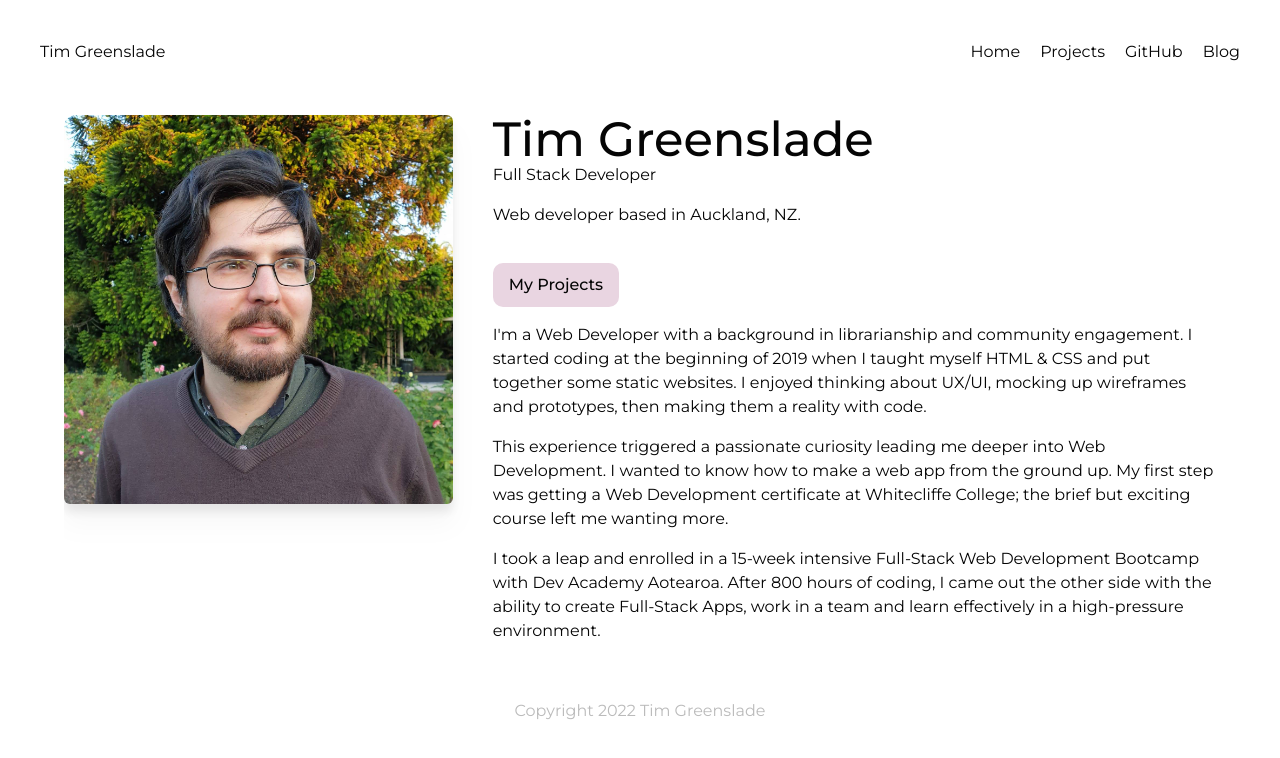
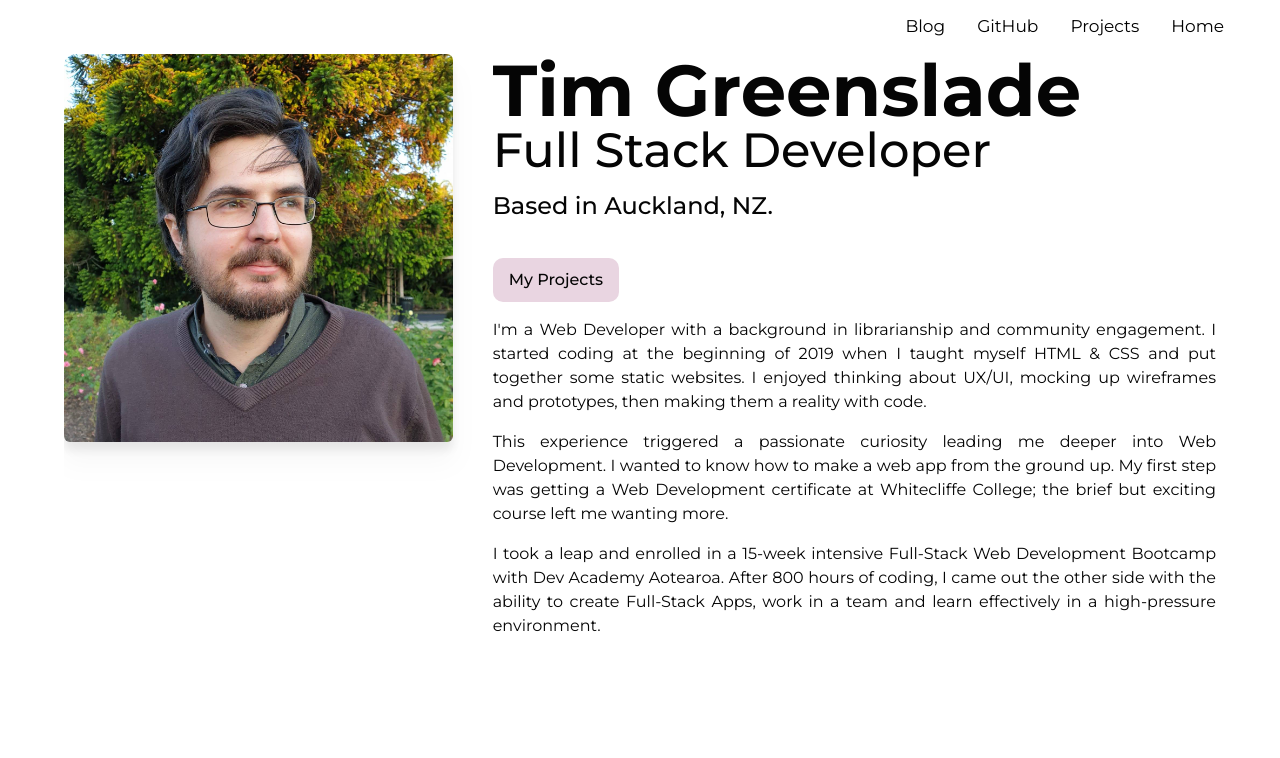
Before and after one commit to treegroves/portfolio-gatsby, a Gatsby site: page / in a window 1280 px wide. Built offline with nearby package versions, Linux system fonts and the light colour scheme; Gatsby itself is replaced by a stand-in of ours.

Commit message:
Update tbe md

```diff
--- a/src/components/Layout.js
+++ b/src/components/Layout.js
@@ -7,9 +7,7 @@ export default function Layout({ children }) {
     <div className="layout">
       <Navbar />
       <div className="content">{children}</div>
-      <footer>
-        <p>Copyright 2022 Tim Greenslade</p>
-      </footer>
+      <footer></footer>
     </div>
   )
 }
--- a/src/components/Navbar.js
+++ b/src/components/Navbar.js
@@ -16,7 +16,6 @@ export default function Navbar() {
 
   return (
     <nav>
-      <h1>{title}</h1>
       <div className="links">
         <Link to="/">Home</Link>
         <Link to="/projects">Projects</Link>
--- a/src/pages/index.js
+++ b/src/pages/index.js
@@ -15,13 +15,14 @@ export default function Home({ data }) {
               className="drop-shadow-xl rounded-md grounded-lg mr-10"
             />
           </div>
-          <div>
-            <h2 className="font-medium text-5xl">Tim Greenslade</h2>
-            <h3>Full Stack Developer</h3>
-            <p>Web developer based in Auckland, NZ.</p>
+          <div className="text-left">
+            <h2 className="font-bold text-7xl">Tim Greenslade</h2>
+            <h3 className="font-medium text-5xl">Full Stack Developer</h3>
+            <p className="font-medium text-2xl">Based in Auckland, NZ.</p>
             <Link className={styles.btn} to="/projects">
               My Projects
             </Link>
+            <div className="text-justify">
               <p>
                 I'm a Web Developer with a background in librarianship and
                 community engagement. I started coding at the beginning of 2019
@@ -31,20 +32,21 @@ export default function Home({ data }) {
               </p>
 
               <p>
-              This experience triggered a passionate curiosity leading me deeper
-              into Web Development. I wanted to know how to make a web app from
-              the ground up. My first step was getting a Web Development
-              certificate at Whitecliffe College; the brief but exciting course
-              left me wanting more.
+                This experience triggered a passionate curiosity leading me
+                deeper into Web Development. I wanted to know how to make a web
+                app from the ground up. My first step was getting a Web
+                Development certificate at Whitecliffe College; the brief but
+                exciting course left me wanting more.
               </p>
 
               <p>
                 I took a leap and enrolled in a 15-week intensive Full-Stack Web
-              Development Bootcamp with Dev Academy Aotearoa. After 800 hours of
-              coding, I came out the other side with the ability to create
+                Development Bootcamp with Dev Academy Aotearoa. After 800 hours
+                of coding, I came out the other side with the ability to create
                 Full-Stack Apps, work in a team and learn effectively in a
                 high-pressure environment.
               </p>
+            </div>
           </div>
         </div>
       </section>
--- a/src/styles/global.css
+++ b/src/styles/global.css
@@ -30,7 +30,7 @@ p {
   margin: 0 auto;
 }
 
-nav {
+/* nav {
   display: grid;
   grid-template-columns: 1fr 1fr;
   margin: 40px auto;
@@ -49,7 +49,22 @@ nav a {
 }
 nav a:hover {
   border-color: black;
+} */
+
+nav{
+overflow: hidden;
 }
+
+nav a {
+  float: right;
+  display: block;
+  color: black;
+  text-align: center;
+  padding: 14px 16px;
+  text-decoration: none;
+  font-size: 17px;
+}
+
 footer p{
   text-align: center;
   color: #bbb;
--- a/src/styles/home.module.css
+++ b/src/styles/home.module.css
@@ -24,7 +24,9 @@
 }
 
 .btn:hover {
-opacity: 80%;}
+color: white;
+background: #eac4db;
+}
 
 .avatarcontainer {
   width: 25vw;
```
Also changed, not shown: src/projects/the-book-exhange.md (+9 -1 lines). Lines whose indentation alone changed are shown as unchanged.
